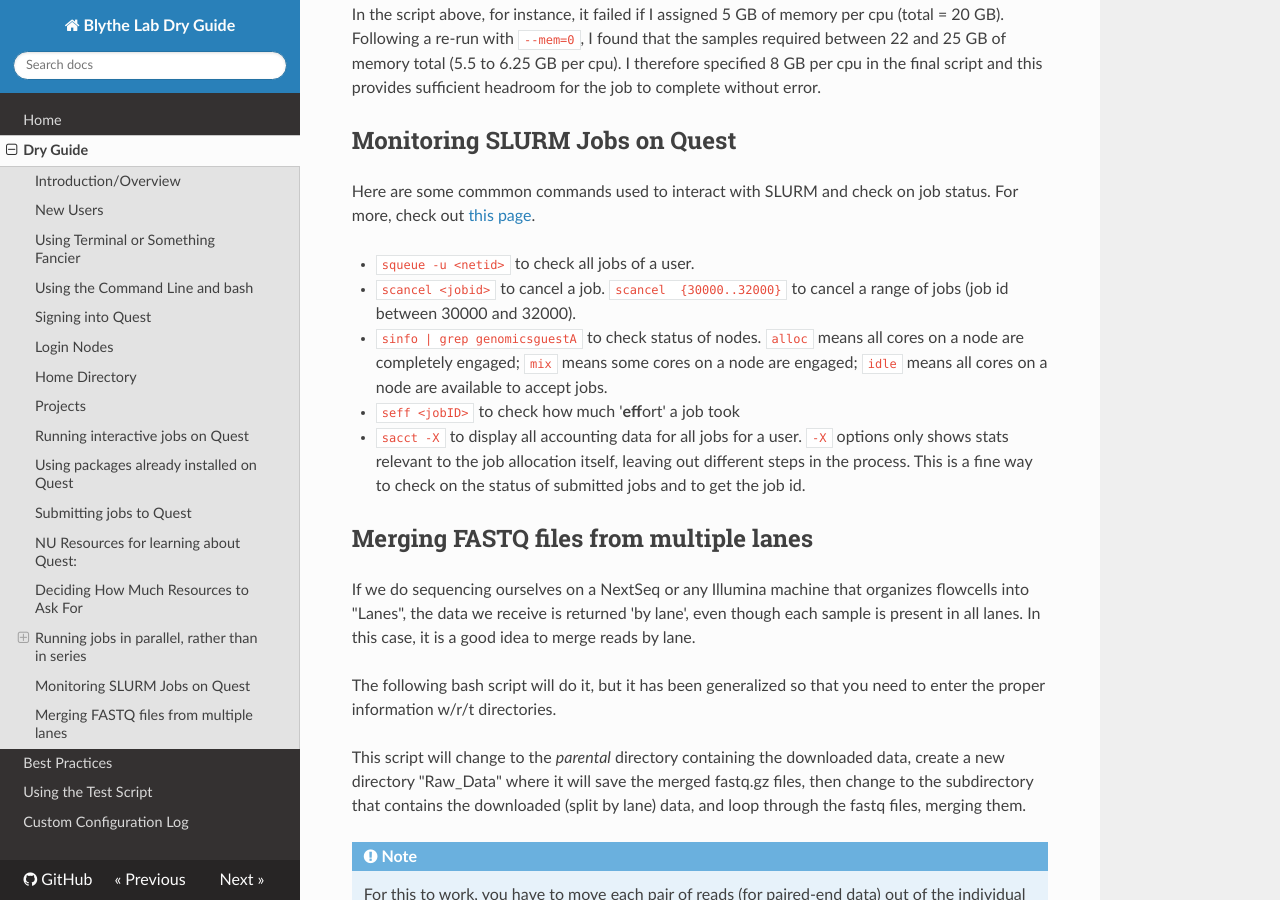
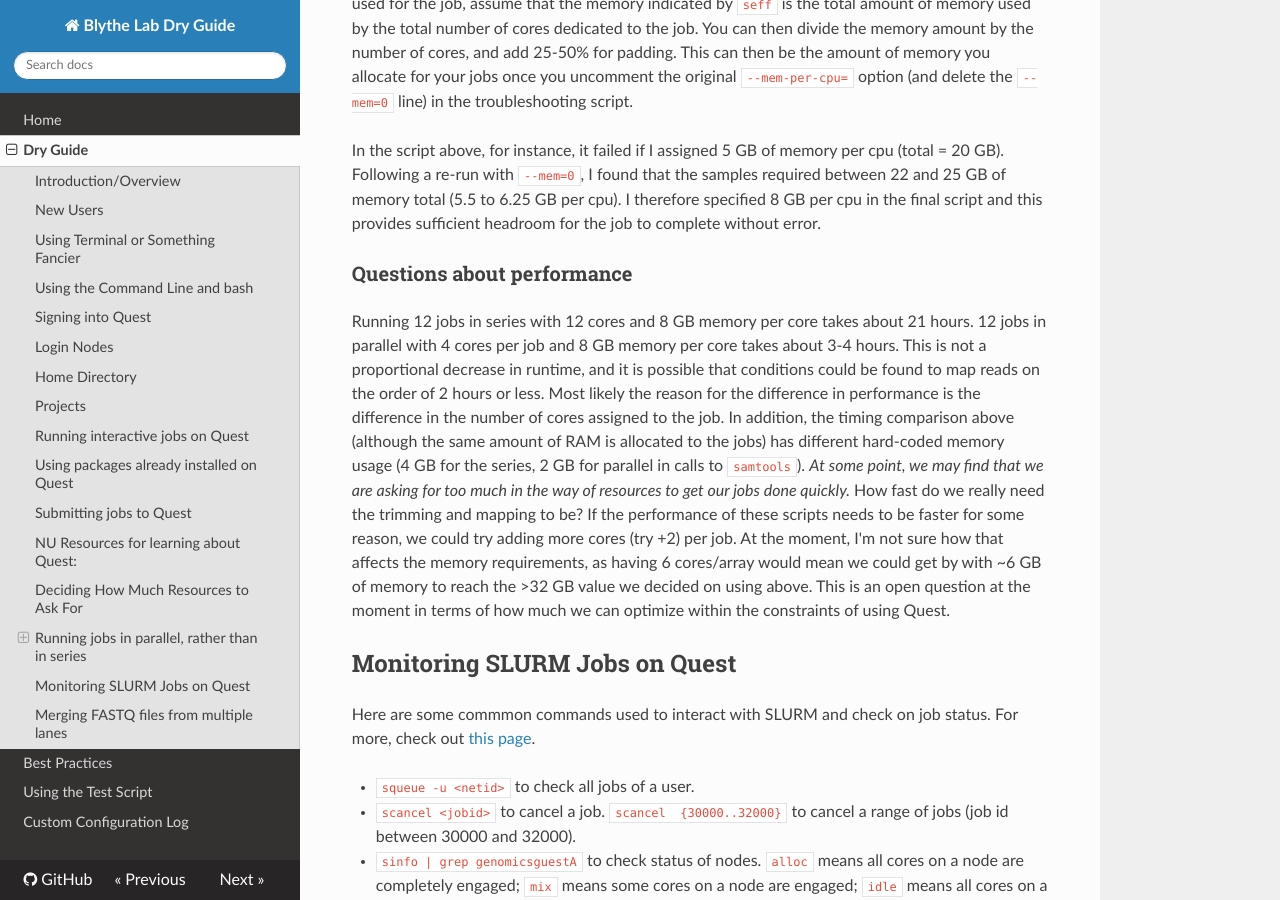
Before and after one commit to sblythe/Dry_Guide, an MkDocs documentation site: the page built from docs/dryguide.md, in a window 1280 px wide and 900 px high, scrolled down 11050 px. Built offline with MkDocs 1.6.1, drawn with Linux system fonts in a browser that asks for light colours; nearby versions of some CDN libraries; some of the changed text lies outside the part shown.

Commit message:
Updated Dry Guide

````diff
--- a/docs/dryguide.md
+++ b/docs/dryguide.md
@@ -116,7 +116,14 @@ __b1042__ - The 'Genomics' Project has 200 Tb of space and 100 nodes associated
 If you are running a few simple commands or want to experiment with files directly you can start an interactive session on Quest. The command below will give you access to a node where you can run your commands.
 
 ```
-srun -A b1042 --partition=genomicsguestA -N 1 -n 24 --mem=64G --time=12:00:00 --pty bash -i
+srun -A b1042 \
+--partition=genomicsguestA \
+-N 1 \
+-n 24 \
+--mem=64G \
+--time=12:00:00 \
+--pty bash \
+-i
 ```
 
 !!! Important
@@ -227,7 +234,8 @@ basedir=/projects/b1182/Test
 mkdir ${basedir}/Trimmed_Reads
 mkdir ${basedir}/Mapped_Reads
 
-name_list=(/projects/b1182/Test/Raw_Data/*_R1_*) # the length of this list must equal the array length above.
+name_list=(/projects/b1182/Test/Raw_Data/*_R1_*)
+# the length of this list must equal the array length above.
 
 input=${name_list[$SLURM_ARRAY_TASK_ID]}
 
@@ -379,6 +387,10 @@ These commands are described in more detail in the following section. Once you f
 
 In the script above, for instance, it failed if I assigned 5 GB of memory per cpu (total = 20 GB). Following a re-run with `--mem=0`, I found that the samples required between 22 and 25 GB of memory total (5.5 to 6.25 GB per cpu). I therefore specified 8 GB per cpu in the final script and this provides sufficient headroom for the job to complete without error.
 
+### Questions about performance
+
+Running 12 jobs in series with 12 cores and 8 GB memory per core takes about 21 hours. 12 jobs in parallel with 4 cores per job and 8 GB memory per core takes about 3-4 hours. This is not a proportional decrease in runtime, and it is possible that conditions could be found to map reads on the order of 2 hours or less. Most likely the reason for the difference in performance is the difference in the number of cores assigned to the job. In addition, the timing comparison above (although the same amount of RAM is allocated to the jobs) has different hard-coded memory usage (4 GB for the series, 2 GB for parallel in calls to `samtools`). *At some point, we may find that we are asking for too much in the way of resources to get our jobs done quickly.* How fast do we really need the trimming and mapping to be? If the performance of these scripts needs to be faster for some reason, we could try adding more cores (try +2) per job. At the moment, I'm not sure how that affects the memory requirements, as having 6 cores/array would mean we could get by with ~6 GB of memory to reach the >32 GB value we decided on using above. This is an open question at the moment in terms of how much we can optimize within the constraints of using Quest.
+
 ## Monitoring SLURM Jobs on Quest
 
 Here are some commmon commands used to interact with SLURM and check on job status. For more, check out [this page](https://slurm.schedmd.com/quickstart.html).
````
